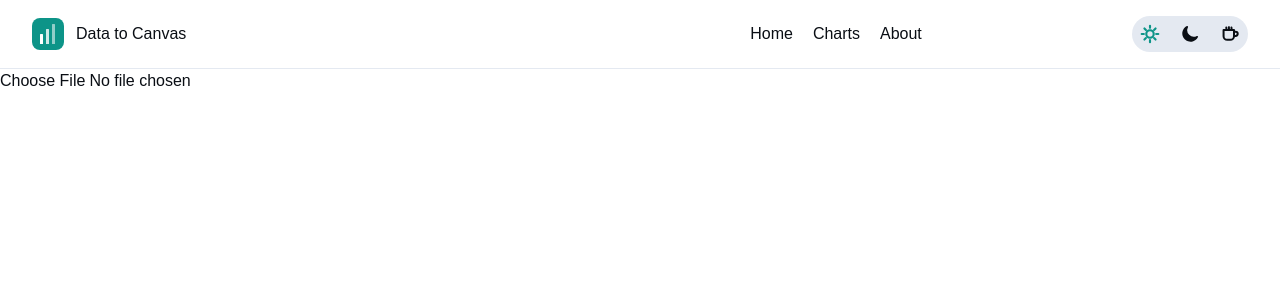
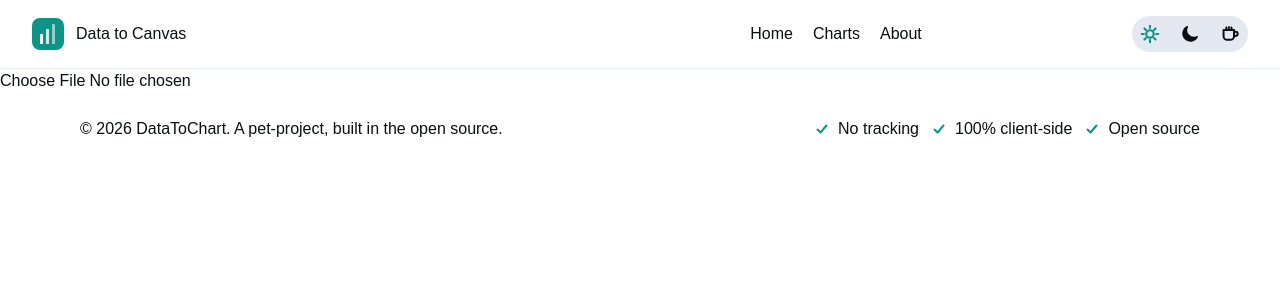
Before and after one commit to nazarenko-by/DataToCanvas, a Next.js app: page / in a window 1280 px wide. Shown: the top 300 px of the page. Built offline with nearby package versions, Linux system fonts and the light colour scheme.

Commit message:
datatochart: add footer componet

```diff
--- a/app/layout.tsx
+++ b/app/layout.tsx
@@ -5,6 +5,7 @@ import "./globals.css";
 
 import Header from "@/src/components/Header";
 import { FaviconManager } from "@/src/assets/favicon";
+import Footer from "@/src/components/Footer";
 
 const geistSans = Geist({
 	variable: "--font-geist-sans",
@@ -39,6 +40,7 @@ export default function RootLayout({ children }: Readonly<{ children: React.Reac
 					<FaviconManager />
 					<Header />
 					{children}
+					<Footer />
 				</ThemeProvider>
 			</body>
 		</html>
--- a/src/assets/icons.tsx
+++ b/src/assets/icons.tsx
@@ -116,4 +116,31 @@ const IconHeatmap = (p: IconProps) => (
 	</svg>
 );
 
-export { THEMES, LogoMark, IconSun, IconMoon, IconCup, IconBar, IconLine, IconScatter, IconArea, IconHeatmap };
+const IconCheck = (p: IconProps) => (
+	<svg
+		width="16"
+		height="16"
+		viewBox="0 0 16 16"
+		fill="none"
+		stroke="currentColor"
+		stroke-width="2"
+		stroke-linecap="round"
+		stroke-linejoin="round"
+		{...p}
+	>
+		<path d="M3.5 8.5l3 3 6-7"></path>
+	</svg>
+);
+export {
+	THEMES,
+	LogoMark,
+	IconSun,
+	IconMoon,
+	IconCup,
+	IconBar,
+	IconLine,
+	IconScatter,
+	IconArea,
+	IconHeatmap,
+	IconCheck,
+};
--- /dev/null
+++ b/src/components/Footer/index.tsx
@@ -0,0 +1,22 @@
+import { IconCheck } from "@/src/assets/icons";
+
+const Footer = () => {
+	return (
+		<footer className="footer mx-12 py-4 px-8 text-center">
+			<div className="footer-inner mb-2"></div>
+			<div className="footer-bar w-full mb-2 flex justify-between items-center">
+				<p>&copy; {new Date().getFullYear()} DataToChart. A pet-project, built in the open source.</p>
+				<div className="footer-badges flex gap-3">
+					{["No tracking", "100% client-side", "Open source"].map((text) => (
+						<span key={text} className="flex gap-2 items-center">
+							<IconCheck className="text-accent" />
+							{text}
+						</span>
+					))}
+				</div>
+			</div>
+		</footer>
+	);
+};
+
+export default Footer;
```
Also changed, not shown: src/components/Footer/Links.tsx (added).
